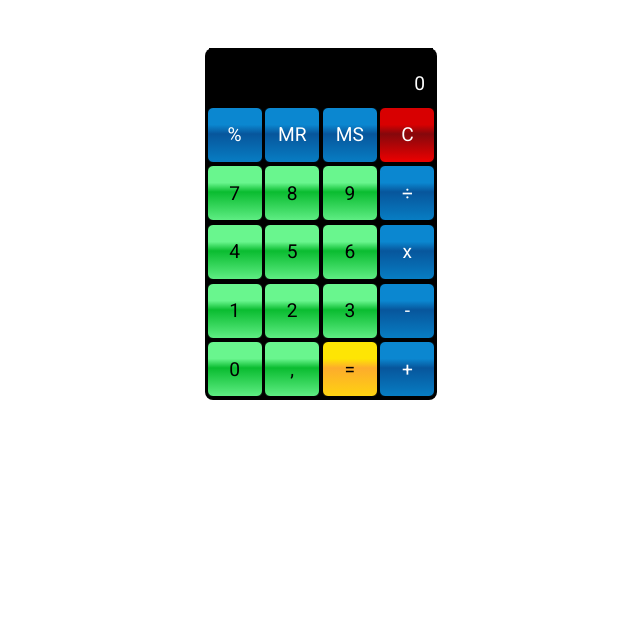
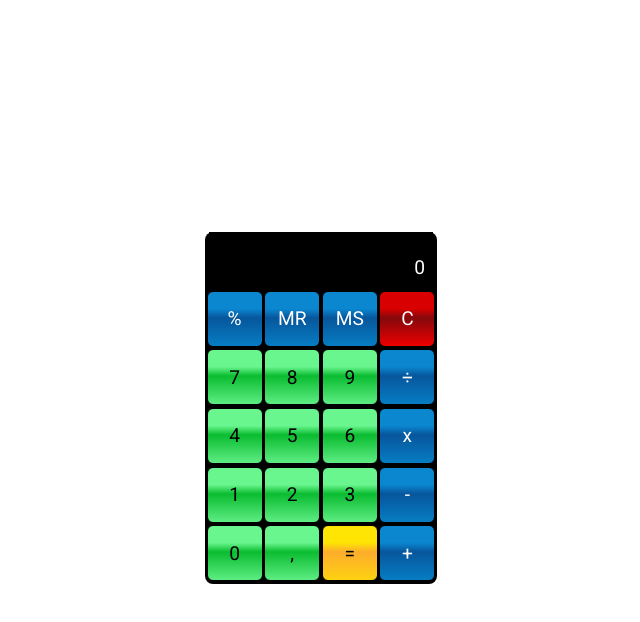
Before and after one commit to Michaeldam88/202210-W1-Michael-Damiani, a website: page index.html in a window 1280 px wide. Shown: the whole page, without its empty margins (319-959 px from the left). Drawn offline with Linux system fonts and the light colour scheme.

Commit message:
modified the view

```diff
--- a/index.html
+++ b/index.html
@@ -4,16 +4,15 @@
         <meta charset="UTF-8" />
         <title>Calculadora</title>
         <link rel="stylesheet" href="style.css" />
-    </head>
-
-    <body>
         <link rel="preconnect" href="https://fonts.googleapis.com" />
         <link rel="preconnect" href="https://fonts.gstatic.com" crossorigin />
         <link
             href="https://fonts.googleapis.com/css2?family=Roboto&display=swap"
             rel="stylesheet"
         />
+    </head>
 
+    <body>
         <div class="calculadora">
             <input
                 id="resultado"
--- a/style.css
+++ b/style.css
@@ -2,6 +2,14 @@
 *::before,
 *::after {
     box-sizing: border-box;
+}
+
+body {
+    display: flex;
+    justify-content: center;
+    align-items: center;
+    height: 100vh;
+    padding: 15px;
 }
 
 .calculadora {
@@ -13,7 +21,6 @@
     flex-wrap: wrap;
     justify-content: space-evenly;
     border-radius: 8px;
-    position: relative;
 }
 
 .resultado {
```
